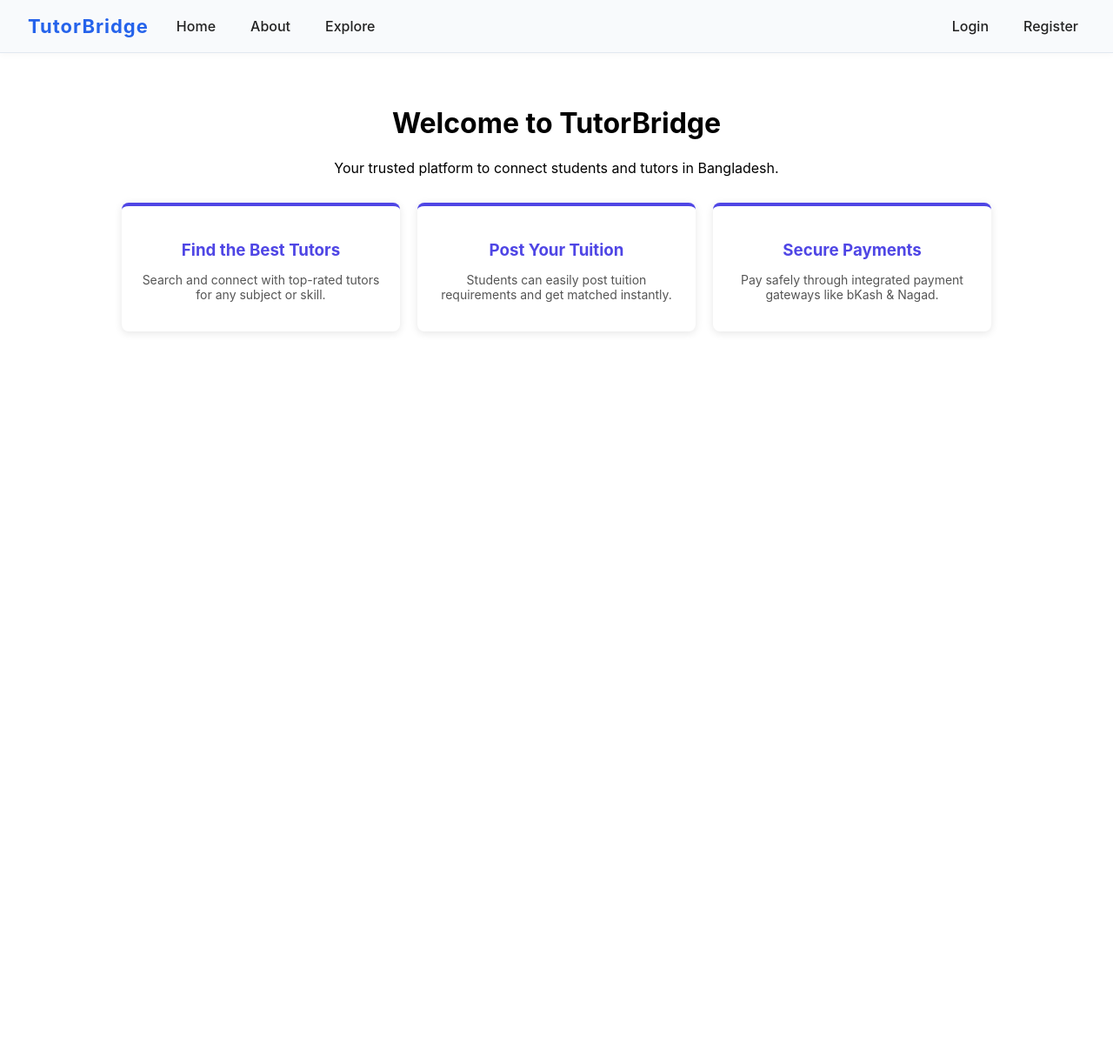
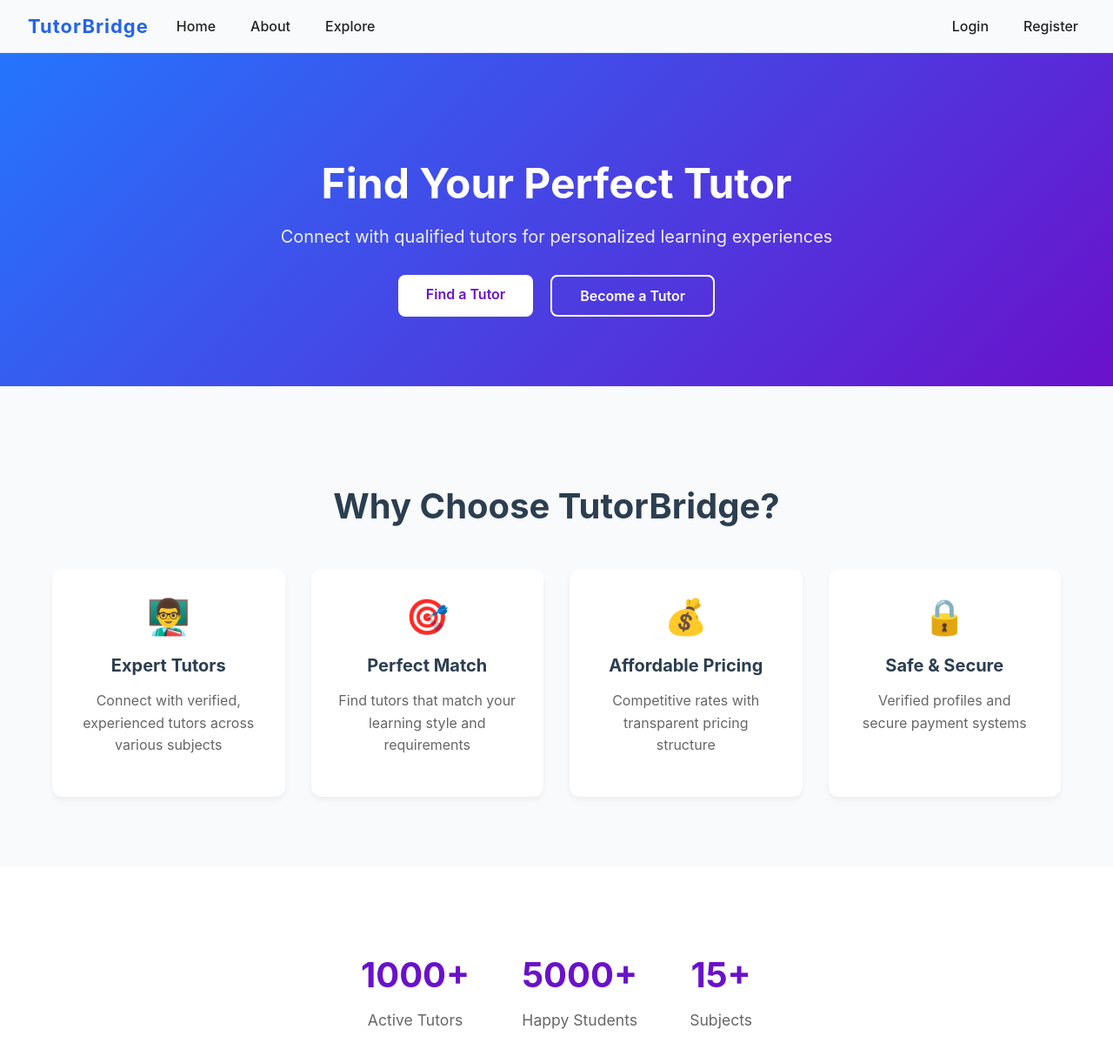
Before and after one commit to Kashshaf-Labib/tutor-bridge, a React (Create React App) app in the folder frontend/: page / in a window 1280 px wide. Shown: the top 1222 px of the page at 87% size. Before the commit the page ends 800 px from the top, so only its background shows below. Built offline with nearby package versions, Linux system fonts and the light colour scheme.

Commit message:
fix(Home): fix design of homepage

```diff
--- a/frontend/src/pages/Home.css
+++ b/frontend/src/pages/Home.css
@@ -1,32 +1,130 @@
 .home-container {
-  padding: 40px;
+  min-height: 100vh;
+  background-color: #f8fafc;
+}
+
+.hero-section {
+  background: linear-gradient(135deg, #2575fc 0%, #6a11cb 100%);
+  padding: 80px 20px;
+  text-align: center;
+  color: white;
+}
+
+.hero-content {
+  max-width: 800px;
+  margin: 0 auto;
+}
+
+.hero-content h1 {
+  font-size: 3rem;
+  margin-bottom: 1rem;
+  font-weight: 700;
+}
+
+.hero-content p {
+  font-size: 1.25rem;
+  margin-bottom: 2rem;
+  opacity: 0.9;
+}
+
+.cta-buttons {
+  display: flex;
+  gap: 20px;
+  justify-content: center;
+}
+
+.cta-primary, .cta-secondary {
+  padding: 12px 32px;
+  border-radius: 8px;
+  font-weight: 600;
+  text-decoration: none;
+  transition: transform 0.2s;
+}
+
+.cta-primary {
+  background: white;
+  color: #6a11cb;
+}
+
+.cta-secondary {
+  background: transparent;
+  border: 2px solid white;
+  color: white;
+}
+
+.cta-primary:hover, .cta-secondary:hover {
+  transform: translateY(-2px);
+}
+
+.features-section {
+  padding: 80px 20px;
+  max-width: 1200px;
+  margin: 0 auto;
   text-align: center;
 }
 
-.features {
-  display: flex;
-  justify-content: center;
-  margin-top: 30px;
-  gap: 20px;
-  flex-wrap: wrap;
+.features-section h2 {
+  font-size: 2.5rem;
+  color: #2c3e50;
+  margin-bottom: 3rem;
+}
+
+.features-grid {
+  display: grid;
+  grid-template-columns: repeat(auto-fit, minmax(250px, 1fr));
+  gap: 30px;
+  padding: 0 20px;
 }
 
 .feature-card {
   background: white;
-  padding: 20px;
-  border-radius: 8px;
-  box-shadow: 0 2px 10px rgba(0, 0, 0, 0.1);
-  width: 280px;
-  text-align: center;
-  border-top: 4px solid #4f46e5;
+  padding: 30px;
+  border-radius: 12px;
+  box-shadow: 0 4px 6px rgba(0, 0, 0, 0.05);
+  transition: transform 0.2s;
+}
+
+.feature-card:hover {
+  transform: translateY(-5px);
+}
+
+.feature-icon {
+  font-size: 2.5rem;
+  margin-bottom: 1rem;
 }
 
 .feature-card h3 {
-  margin-bottom: 10px;
-  color: #4f46e5;
+  color: #2c3e50;
+  margin-bottom: 0.5rem;
+  font-size: 1.25rem;
 }
 
 .feature-card p {
-  font-size: 14px;
-  color: #555;
+  color: #666;
+  line-height: 1.6;
 }
+
+.stats-section {
+  background: white;
+  padding: 60px 20px;
+  display: flex;
+  justify-content: center;
+  gap: 60px;
+  flex-wrap: wrap;
+}
+
+.stat-card {
+  text-align: center;
+}
+
+.stat-card h3 {
+  color: #6a11cb;
+  font-size: 2.5rem;
+  font-weight: 700;
+  margin-bottom: 0.5rem;
+}
+
+.stat-card p {
+  color: #666;
+  font-size: 1.1rem;
+}
--- a/frontend/src/pages/Home.js
+++ b/frontend/src/pages/Home.js
@@ -1,31 +1,61 @@
+import React from "react";
+import { Link } from "react-router-dom";
 import "./Home.css";
 
 const Home = () => {
   return (
     <div className="home-container">
-      <h1>Welcome to TutorBridge</h1>
-      <p>Your trusted platform to connect students and tutors in Bangladesh.</p>
-      <div className="features">
-        <div className="feature-card">
-          <h3>Find the Best Tutors</h3>
-          <p>
-            Search and connect with top-rated tutors for any subject or skill.
-          </p>
+      <section className="hero-section">
+        <div className="hero-content">
+          <h1>Find Your Perfect Tutor</h1>
+          <p>Connect with qualified tutors for personalized learning experiences</p>
+          <div className="cta-buttons">
+            <Link to="/explore" className="cta-primary">Find a Tutor</Link>
+            <Link to="/register" className="cta-secondary">Become a Tutor</Link>
+          </div>
         </div>
-        <div className="feature-card">
-          <h3>Post Your Tuition</h3>
-          <p>
-            Students can easily post tuition requirements and get matched
-            instantly.
-          </p>
+      </section>
+
+      <section className="features-section">
+        <h2>Why Choose TutorBridge?</h2>
+        <div className="features-grid">
+          <div className="feature-card">
+            <div className="feature-icon">👨‍🏫</div>
+            <h3>Expert Tutors</h3>
+            <p>Connect with verified, experienced tutors across various subjects</p>
+          </div>
+          <div className="feature-card">
+            <div className="feature-icon">🎯</div>
+            <h3>Perfect Match</h3>
+            <p>Find tutors that match your learning style and requirements</p>
+          </div>
+          <div className="feature-card">
+            <div className="feature-icon">💰</div>
+            <h3>Affordable Pricing</h3>
+            <p>Competitive rates with transparent pricing structure</p>
+          </div>
+          <div className="feature-card">
+            <div className="feature-icon">🔒</div>
+            <h3>Safe & Secure</h3>
+            <p>Verified profiles and secure payment systems</p>
+          </div>
         </div>
-        <div className="feature-card">
-          <h3>Secure Payments</h3>
-          <p>
-            Pay safely through integrated payment gateways like bKash & Nagad.
-          </p>
+      </section>
+
+      <section className="stats-section">
+        <div className="stat-card">
+          <h3>1000+</h3>
+          <p>Active Tutors</p>
         </div>
-      </div>
+        <div className="stat-card">
+          <h3>5000+</h3>
+          <p>Happy Students</p>
+        </div>
+        <div className="stat-card">
+          <h3>15+</h3>
+          <p>Subjects</p>
+        </div>
+      </section>
     </div>
   );
 };
```
